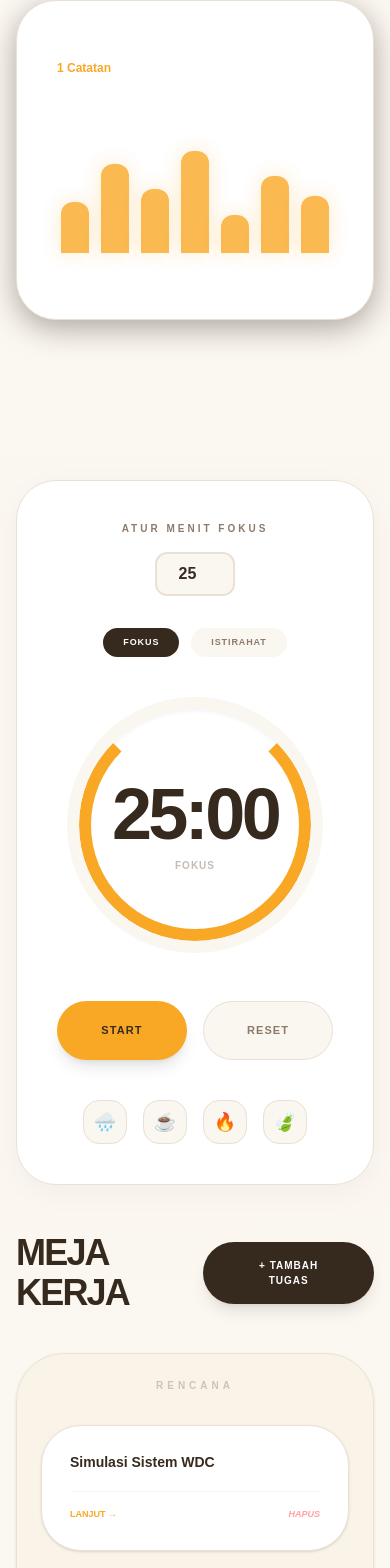
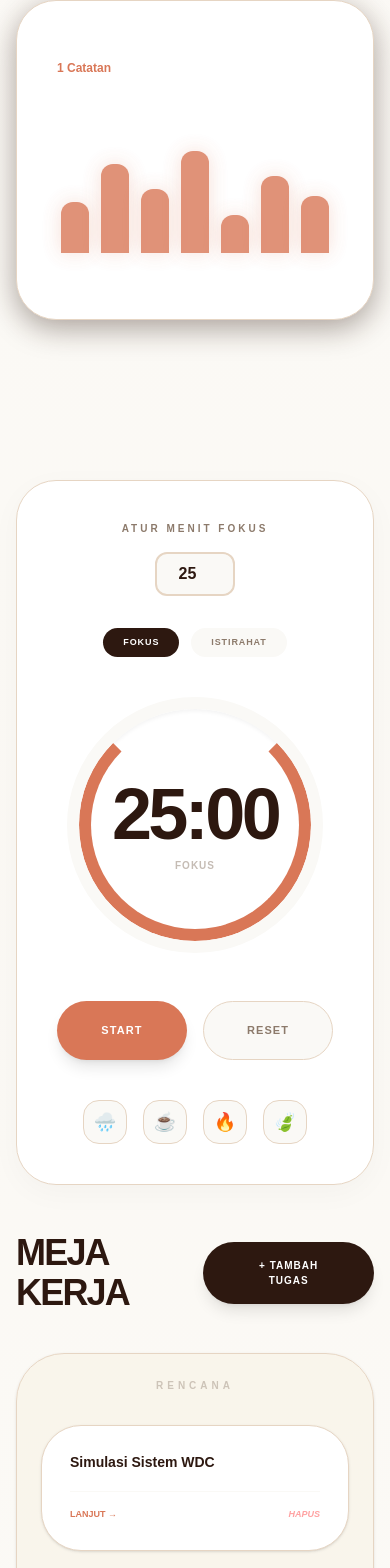
Before and after one commit to aamsetiana/LENTERA-LearningAndTaskManagementArea_WDC2026, a React (Vite) app: page / in a window 390 px wide. Shown: the part 5029-6597 px from the top of the page. Built offline with nearby package versions, Linux system fonts and the light colour scheme.

Commit message:
add features

```diff
--- a/src/index.css
+++ b/src/index.css
@@ -8,8 +8,8 @@ html {
 
 @layer base {
   body {
-    background-color: #faf6f0;
-    color: #362a1f;
+    background-color: #FAF9F6;
+    color: #2D1810;
     font-family: "Poppins", sans-serif;
     @apply antialiased;
   }
@@ -27,11 +27,11 @@ html {
 
 /* Gaya Kartu Premium */
 .cozy-card {
-  @apply bg-white border border-[#EAE0D5] rounded-[2.5rem] shadow-[0_8px_30px_rgb(0_0_0_/_0.04)] transition-all duration-500 ease-in-out;
+  @apply bg-white border border-[#E6D5C3] rounded-[2.5rem] shadow-[0_8px_30px_rgb(45_24_16_/_0.03)] transition-all duration-500 ease-in-out;
 }
 
 .cozy-card:hover {
-  @apply shadow-[0_20px_50px_rgba(139_115_85_/_0.15)] -translate-y-2 border-[#F9A826];
+  @apply shadow-[0_20px_50px_rgba(217_119_87_/_0.15)] -translate-y-2 border-[#D97757];
 }
 
 /* --- SISTEM ANIMASI PINDAH SECTION --- */
@@ -72,14 +72,14 @@ html {
 }
 
 ::-webkit-scrollbar-track {
-  background: #faf6f0;
+  background: #FAF9F6;
 }
 
 ::-webkit-scrollbar-thumb {
-  background: #eae0d5;
+  background: #E6D5C3;
   border-radius: 10px;
 }
 
 ::-webkit-scrollbar-thumb:hover {
-  background: #f9a826;
+  background: #D97757;
 }
--- a/src/sections/Dashboard.jsx
+++ b/src/sections/Dashboard.jsx
@@ -52,11 +52,11 @@ export default function Dashboard() {
       {/* HEADER: Pusat Kendali */}
       <div className="reveal flex flex-col md:flex-row justify-between items-start md:items-center mb-16 gap-8 bg-white/40 p-8 rounded-[3rem] border border-white/60 shadow-sm">
         <div className="flex items-center gap-6">
-          <div className="w-20 h-20 rounded-[2.5rem] bg-[#362A1F] flex items-center justify-center text-4xl shadow-2xl border-4 border-white transition-transform duration-500 hover:rotate-6">
+          <div className="w-20 h-20 rounded-[2.5rem] bg-[#2D1810] flex items-center justify-center text-4xl shadow-2xl border-4 border-white transition-transform duration-500 hover:rotate-6">
             📈
           </div>
           <div>
-            <h2 className="text-4xl md:text-5xl font-black text-[#362A1F] tracking-tighter uppercase">
+            <h2 className="text-4xl md:text-5xl font-black text-[#2D1810] tracking-tighter uppercase">
               Pusat Kendali
             </h2>
             <p className="text-sm font-medium text-[#8C7A6B] mt-1 tracking-widest uppercase opacity-60 italic">
@@ -68,12 +68,12 @@ export default function Dashboard() {
 
       <div className="grid grid-cols-1 md:grid-cols-3 gap-8 md:gap-10">
         {/* KARTU 1: TUGAS BERJALAN (REAL) */}
-        <div className="reveal cozy-card p-10 flex flex-col justify-between min-h-[320px] group border-l-[12px] border-l-[#362A1F]">
+        <div className="reveal cozy-card p-10 flex flex-col justify-between min-h-[320px] group border-l-[12px] border-l-[#2D1810]">
           <p className="text-[10px] font-black text-[#8C7A6B] uppercase tracking-[0.4em]">
             Antrean Tugas
           </p>
           <div className="my-4">
-            <h4 className="text-9xl font-black text-[#362A1F] tracking-tighter">
+            <h4 className="text-9xl font-black text-[#2D1810] tracking-tighter">
               {statistik.tugasBerjalan < 10
                 ? `0${statistik.tugasBerjalan}`
                 : statistik.tugasBerjalan}
@@ -89,21 +89,21 @@ export default function Dashboard() {
 
         {/* KARTU 2: DURASI FOKUS & PROGRES (REAL DARI POMODORO) */}
         <div
-          className="reveal cozy-card p-10 border-b-[12px] border-[#F9A826] min-h-[320px] flex flex-col justify-between"
+          className="reveal cozy-card p-10 border-b-[12px] border-[#D97757] min-h-[320px] flex flex-col justify-between"
           style={{ transitionDelay: "200ms" }}
         >
           <p className="text-[10px] font-black text-[#8C7A6B] uppercase tracking-[0.4em]">
             Total Fokus
           </p>
           <div>
-            <h4 className="text-8xl font-black text-[#362A1F] tracking-tighter">
+            <h4 className="text-8xl font-black text-[#2D1810] tracking-tighter">
               {statistik.totalFokus}
               <span className="text-2xl font-medium text-[#8C7A6B]">m</span>
             </h4>
-            <div className="w-full bg-[#FAF6F0] h-4 rounded-full mt-6 p-1 border border-[#EAE0D5] shadow-inner">
+            <div className="w-full bg-[#FAF9F6] h-4 rounded-full mt-6 p-1 border border-[#E6D5C3] shadow-inner">
               <div
                 style={{ width: `${statistik.persentase}%` }}
-                className="bg-gradient-to-r from-[#F9A826] to-[#362A1F] h-full rounded-full shadow-lg transition-all duration-1000"
+                className="bg-gradient-to-r from-[#D97757] to-[#2D1810] h-full rounded-full shadow-lg transition-all duration-1000"
               ></div>
             </div>
             <p className="text-[9px] font-bold text-[#6B5A46] uppercase mt-3 tracking-widest text-center">
@@ -114,7 +114,7 @@ export default function Dashboard() {
 
         {/* KARTU 3: JURNAL & TREN (REAL DARI NOTES) */}
         <div
-          className="reveal cozy-card p-10 bg-[#362A1F] text-white flex flex-col justify-between min-h-[320px] shadow-2xl shadow-[#362A1F]/40"
+          className="reveal cozy-card p-10 bg-[#2D1810] text-white flex flex-col justify-between min-h-[320px] shadow-2xl shadow-[#2D1810]/40"
           style={{ transitionDelay: "400ms" }}
         >
           <div className="flex justify-between items-start">
@@ -122,7 +122,7 @@ export default function Dashboard() {
               <p className="text-[10px] font-black text-white/40 uppercase tracking-[0.3em]">
                 Total Jurnal
               </p>
-              <h5 className="text-xs font-bold text-[#F9A826] mt-1">
+              <h5 className="text-xs font-bold text-[#D97757] mt-1">
                 {statistik.totalCatatan} Catatan
               </h5>
             </div>
@@ -140,7 +140,7 @@ export default function Dashboard() {
               >
                 <div
                   style={{ height: item.p }}
-                  className="w-full bg-[#F9A826] rounded-t-xl opacity-80 group-hover:opacity-100 group-hover:scale-x-110 transition-all duration-500 shadow-[0_0_20px_rgba(249,168,38,0.3)]"
+                  className="w-full bg-[#D97757] rounded-t-xl opacity-80 group-hover:opacity-100 group-hover:scale-x-110 transition-all duration-500 shadow-[0_0_20px_rgba(217,119,87,0.3)]"
                 ></div>
                 <span className="text-[9px] text-white/30 font-bold group-hover:text-white transition-colors">
                   {item.h}
--- a/src/sections/Workstation.jsx
+++ b/src/sections/Workstation.jsx
@@ -89,7 +89,7 @@ export default function Workstation() {
       <div className="grid grid-cols-1 lg:grid-cols-12 gap-12 lg:gap-20">
         {/* KOLOM KIRI: POMODORO PRO (DENGAN SETTING) */}
         <div className="lg:col-span-4 reveal">
-          <div className="cozy-card p-10 flex flex-col items-center border-t-[12px] border-[#F9A826]">
+          <div className="cozy-card p-10 flex flex-col items-center border-t-[12px] border-[#D97757]">
             {/* Setting Waktu Input */}
             <div className="w-full flex flex-col items-center mb-8">
               <label className="text-[10px] font-black text-[#8C7A6B] uppercase tracking-[0.3em] mb-4">
@@ -100,7 +100,7 @@ export default function Workstation() {
                 value={inputMenit}
                 onChange={updateWaktu}
                 disabled={jalan}
-                className="w-20 text-center bg-[#FAF6F0] border-2 border-[#EAE0D5] rounded-xl font-black text-[#362A1F] p-2 outline-none focus:border-[#F9A826] disabled:opacity-50"
+                className="w-20 text-center bg-[#FAF9F6] border-2 border-[#E6D5C3] rounded-xl font-black text-[#2D1810] p-2 outline-none focus:border-[#D97757] disabled:opacity-50"
               />
             </div>
 
@@ -111,7 +111,7 @@ export default function Workstation() {
                   setDetik(inputMenit * 60);
                   setJalan(false);
                 }}
-                className={`text-[9px] font-black px-5 py-2 rounded-full tracking-widest transition-all ${mode === "Fokus" ? "bg-[#362A1F] text-white" : "bg-[#FAF6F0] text-[#8C7A6B]"}`}
+                className={`text-[9px] font-black px-5 py-2 rounded-full tracking-widest transition-all ${mode === "Fokus" ? "bg-[#2D1810] text-white" : "bg-[#FAF9F6] text-[#8C7A6B]"}`}
               >
                 FOKUS
               </button>
@@ -121,19 +121,19 @@ export default function Workstation() {
                   setDetik(5 * 60);
                   setJalan(false);
                 }}
-                className={`text-[9px] font-black px-5 py-2 rounded-full tracking-widest transition-all ${mode === "Istirahat" ? "bg-[#362A1F] text-white" : "bg-[#FAF6F0] text-[#8C7A6B]"}`}
+                className={`text-[9px] font-black px-5 py-2 rounded-full tracking-widest transition-all ${mode === "Istirahat" ? "bg-[#2D1810] text-white" : "bg-[#FAF9F6] text-[#8C7A6B]"}`}
               >
                 ISTIRAHAT
               </button>
             </div>
 
             {/* Display Timer Besar */}
-            <div className="relative w-64 h-64 rounded-full border-[12px] border-[#FAF6F0] flex flex-col items-center justify-center bg-white shadow-inner overflow-hidden">
+            <div className="relative w-64 h-64 rounded-full border-[12px] border-[#FAF9F6] flex flex-col items-center justify-center bg-white shadow-inner overflow-hidden">
               <div
-                className={`absolute inset-0 border-[12px] border-[#F9A826] border-t-transparent rounded-full ${jalan ? "animate-spin" : ""}`}
+                className={`absolute inset-0 border-[12px] border-[#D97757] border-t-transparent rounded-full ${jalan ? "animate-spin" : ""}`}
                 style={{ animationDuration: "4s" }}
               ></div>
-              <span className="text-7xl font-black text-[#362A1F] tracking-tighter relative z-10">
+              <span className="text-7xl font-black text-[#2D1810] tracking-tighter relative z-10">
                 {format(detik)}
               </span>
               <span className="text-[10px] font-black text-[#8C7A6B] mt-2 opacity-50 uppercase tracking-widest">
@@ -145,7 +145,7 @@ export default function Workstation() {
             <div className="grid grid-cols-2 gap-4 w-full mt-12">
               <button
                 onClick={() => setJalan(!jalan)}
-                className={`py-5 rounded-[2.5rem] font-black text-[11px] tracking-widest transition-all shadow-lg active:scale-95 uppercase ${jalan ? "bg-[#362A1F] text-white" : "bg-[#F9A826] text-[#362A1F]"}`}
+                className={`py-5 rounded-[2.5rem] font-black text-[11px] tracking-widest transition-all shadow-lg active:scale-95 uppercase ${jalan ? "bg-[#2D1810] text-white" : "bg-[#D97757] text-white"}`}
               >
                 {jalan ? "PAUSE" : "START"}
               </button>
@@ -154,7 +154,7 @@ export default function Workstation() {
                   setDetik(mode === "Fokus" ? inputMenit * 60 : 5 * 60);
                   setJalan(false);
                 }}
-                className="py-5 bg-[#FAF6F0] text-[#8C7A6B] border border-[#EAE0D5] rounded-[2.5rem] font-black text-[11px] tracking-widest hover:bg-white transition-all uppercase"
+                className="py-5 bg-[#FAF9F6] text-[#8C7A6B] border border-[#E6D5C3] rounded-[2.5rem] font-black text-[11px] tracking-widest hover:bg-white transition-all uppercase"
               >
                 RESET
               </button>
@@ -165,7 +165,7 @@ export default function Workstation() {
               {["🌧️", "☕", "🔥", "🍃"].map((icon) => (
                 <button
                   key={icon}
-                  className="w-11 h-11 rounded-2xl bg-[#FAF6F0] hover:bg-[#F9A826] flex items-center justify-center transition-all border border-[#EAE0D5] text-lg hover:shadow-md"
+                  className="w-11 h-11 rounded-2xl bg-[#FAF9F6] hover:bg-[#D97757] flex items-center justify-center transition-all border border-[#E6D5C3] text-lg hover:shadow-md"
                 >
                   {icon}
                 </button>
@@ -180,12 +180,12 @@ export default function Workstation() {
           style={{ transitionDelay: "200ms" }}
         >
           <div className="flex justify-between items-center mb-10">
-            <h3 className="text-4xl sm:text-5xl font-black text-[#362A1F] tracking-tighter uppercase">
+            <h3 className="text-4xl sm:text-5xl font-black text-[#2D1810] tracking-tighter uppercase">
               Meja Kerja
             </h3>
             <button
               onClick={tambahTugas}
-              className="px-10 py-4 bg-[#362A1F] text-white rounded-full font-black text-[10px] tracking-widest hover:bg-[#F9A826] hover:text-[#362A1F] transition-all shadow-lg uppercase"
+              className="px-10 py-4 bg-[#2D1810] text-white rounded-full font-black text-[10px] tracking-widest hover:bg-[#D97757] hover:text-white transition-all shadow-lg uppercase"
             >
               + Tambah Tugas
             </button>
@@ -195,7 +195,7 @@ export default function Workstation() {
             {["Rencana", "Dikerjakan", "Selesai"].map((status) => (
               <div
                 key={status}
-                className="bg-[#F3EAD3]/30 p-6 rounded-[3rem] border border-[#EAE0D5] min-h-[480px] shadow-sm"
+                className="bg-[#F3EAD3]/30 p-6 rounded-[3rem] border border-[#E6D5C3] min-h-[480px] shadow-sm"
               >
                 <p className="text-[10px] font-black text-[#8C7A6B] uppercase text-center mb-8 tracking-[0.4em] opacity-40">
                   {status}
@@ -205,12 +205,12 @@ export default function Workstation() {
                   .map((t) => (
                     <div
                       key={t.id}
-                      className="bg-white p-7 rounded-[2.5rem] shadow-sm mb-5 border border-[#EAE0D5] hover:border-[#F9A826] transition-all group relative overflow-hidden"
+                      className="bg-white p-7 rounded-[2.5rem] shadow-sm mb-5 border border-[#E6D5C3] hover:border-[#D97757] transition-all group relative overflow-hidden"
                     >
-                      <p className="text-sm font-bold text-[#362A1F] mb-5 leading-tight">
+                      <p className="text-sm font-bold text-[#2D1810] mb-5 leading-tight">
                         {t.teks}
                       </p>
-                      <div className="flex justify-between items-center pt-4 border-t border-[#FAF6F0]">
+                      <div className="flex justify-between items-center pt-4 border-t border-[#FAF9F6]">
                         {status !== "Selesai" ? (
                           <button
                             onClick={() =>
@@ -219,7 +219,7 @@ export default function Workstation() {
                                 status === "Rencana" ? "Dikerjakan" : "Selesai",
                               )
                             }
-                            className="text-[9px] font-black text-[#F9A826] uppercase hover:tracking-widest transition-all"
+                            className="text-[9px] font-black text-[#D97757] uppercase hover:tracking-widest transition-all"
                           >
                             Lanjut →
                           </button>
--- a/tailwind.config.js
+++ b/tailwind.config.js
@@ -3,9 +3,9 @@ export default {
   theme: {
     extend: {
       colors: {
-        "lentera-warm": "#FF8B3D", // Warna Warm Orange Lentera
+        "lentera-warm": "#D97757", // Terracotta - Lebih earthy & warm
         "lentera-dark": "#2D1810", // Warna Dark Warm Lentera
-        "lentera-light": "#FFF4ED", // Warna Light Warm Lentera
+        "lentera-light": "#FAF9F6", // Warna Light Warm Lentera
         "brand-blue": "#2563eb",
         "brand-dark": "#0f172a",
       },
```
Also changed, not shown: src/components/Navbar.jsx (+4 -4 lines), src/sections/Analytics.jsx (+9 -9 lines), src/sections/Hero.jsx (+4 -4 lines).
